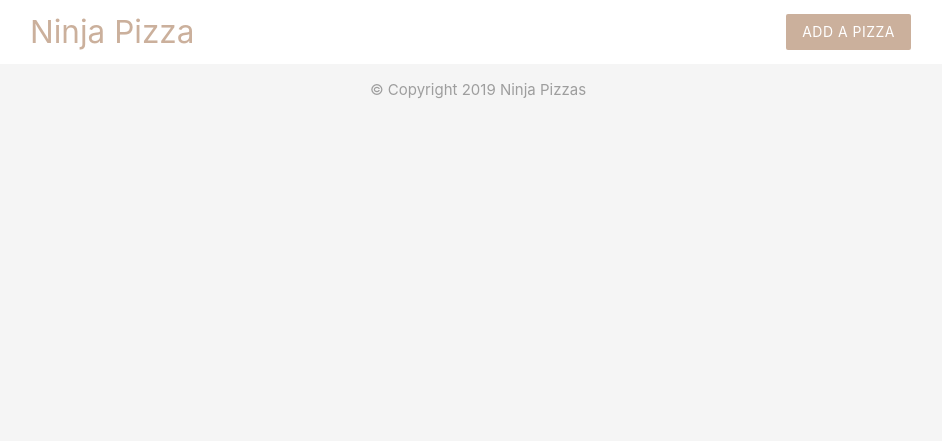
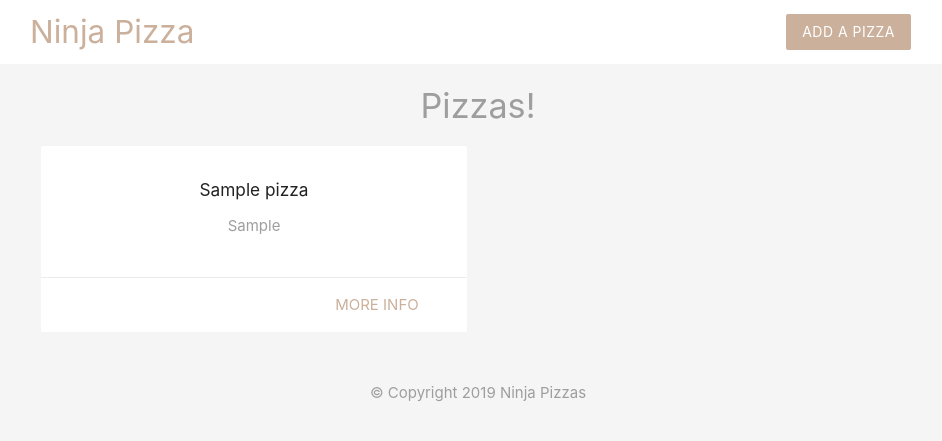
Before and after one commit to ModernCoding/php-ninja-pizza, a PHP site: page / in a window 1280 px wide. Shown: the top 441 px of the page, without its empty margins (162-1104 px from the left). Run offline with PHP 8.4, Linux system fonts and the light colour scheme; tables that the repository leaves empty or names only in its code hold one stand-in row (values such as "Sample post").

Commit message:
MySql => read

```diff
--- a/index.php
+++ b/index.php
@@ -1,3 +1,31 @@
+<?php
+
+  //  connect to DB
+  $conn = mysqli_connect("localhost", "root", "Per180h+", "ninja_pizza");
+
+  //  check the connection
+  if (!$conn) {
+    echo "Connection error: " . mysqli_connect_error();
+  }
+
+  // write query for all pizzas
+  $sql = 'SELECT title, ingredients, id FROM pizzas ORDER BY created_at';
+
+  // get the result set (set of rows)
+  $result = mysqli_query($conn, $sql);
+
+  // fetch the resulting rows as an array
+  $pizzas = mysqli_fetch_all($result, MYSQLI_ASSOC);
+
+  // free the $result from memory (good practise)
+  mysqli_free_result($result);
+
+  // close connection
+  mysqli_close($conn);
+  // print_r($pizzas);
+
+?>
+
 <!DOCTYPE html>
 <html>
 
@@ -5,6 +33,38 @@
     include('./templates/header.php');
   ?>
 
+  <h4 class="center grey-text">Pizzas!</h4>
+
+  <div class="container">
+    <div class="row">
+
+      <?php
+        foreach($pizzas as $pizza){
+      ?>
+
+        <div class="col s6 md3">
+          <div class="card z-depth-0">
+            <div class="card-content center">
+              <h6><?php echo htmlspecialchars($pizza['title']); ?></h6>
+              <ul class="grey-text">
+                <?php foreach(explode(',', $pizza['ingredients']) as $ing){ ?>
+                  <li><?php echo htmlspecialchars($ing); ?></li>
+                <?php } ?>
+              </ul>
+            </div>
+            <div class="card-action right-align">
+              <a class="brand-text" href="#">more info</a>
+            </div>
+          </div>
+        </div>
+
+      <?php
+        }
+      ?>
+
+    </div>
+  </div>
+
   <?php
     include('./templates/footer.php');
   ?>
```
Also changed, not shown: add.php (+50 -12 lines). Lines whose indentation alone changed are shown as unchanged.
